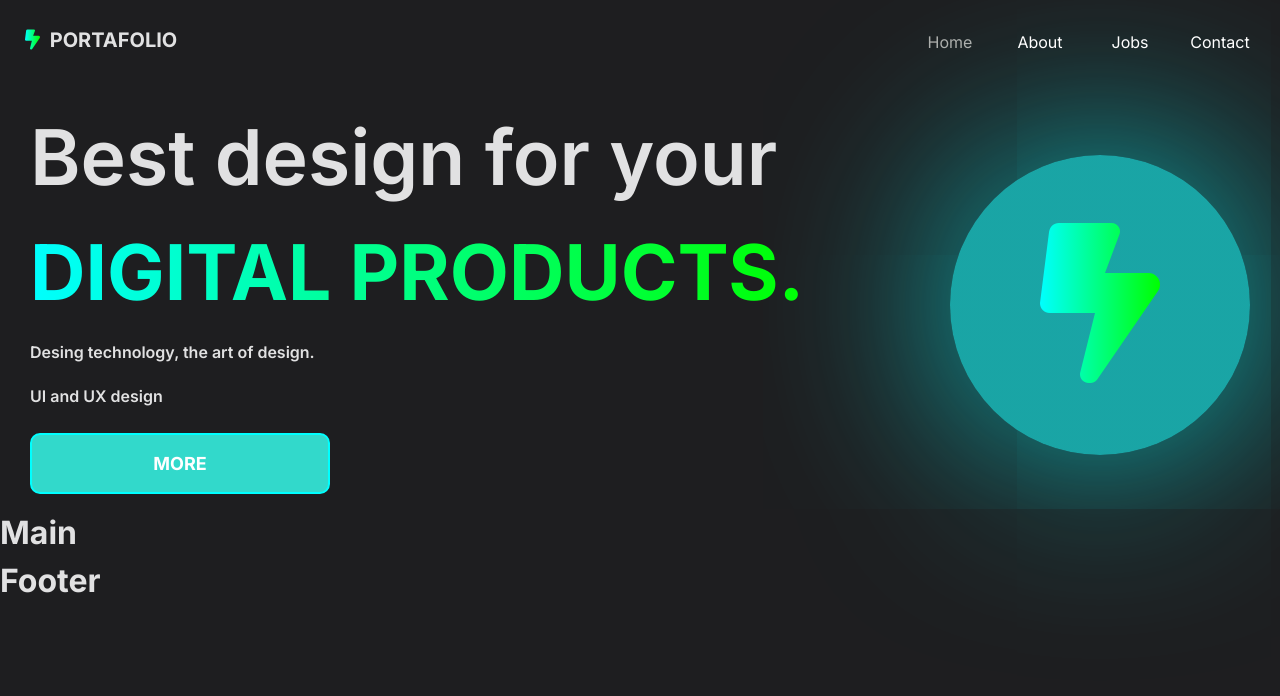
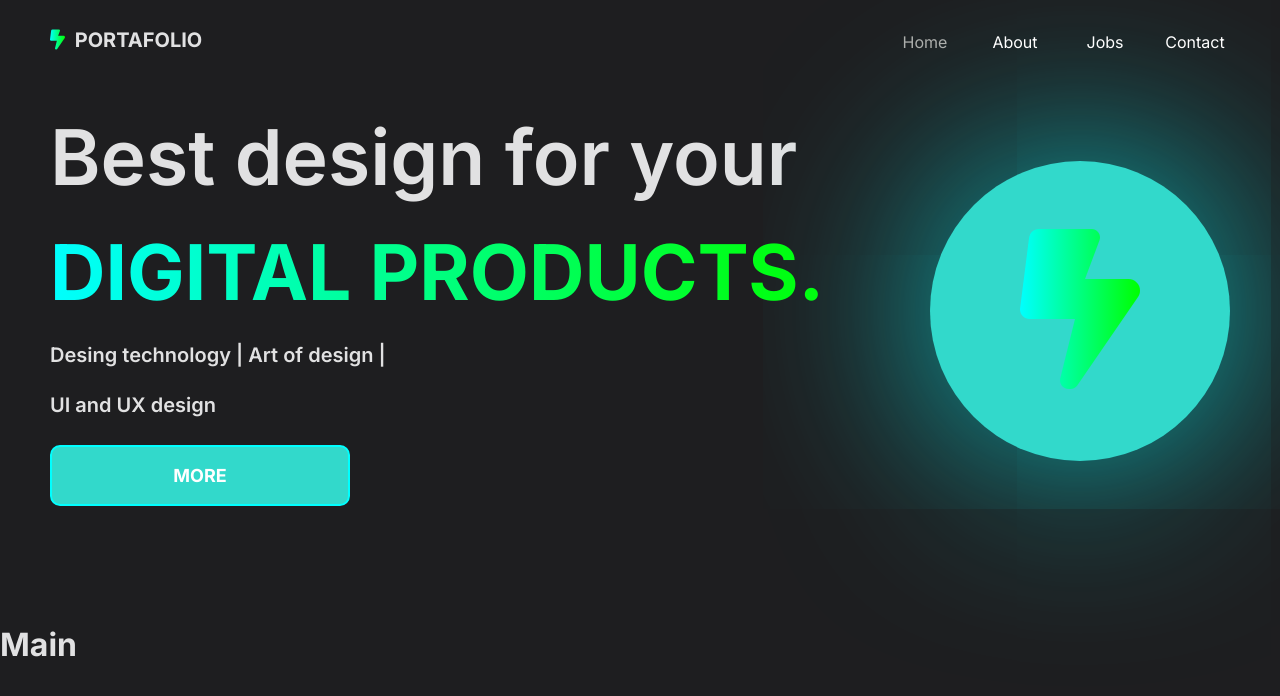
Before and after one commit to RodrigoLaime/portfolio-vite, a React (Vite) app: page / in a window 1280 px wide. Shown: the top 696 px of the page. Built offline with nearby package versions, Linux system fonts and the light colour scheme.

Commit message:
modifie text header

```diff
--- a/src/home/Header.jsx
+++ b/src/home/Header.jsx
@@ -1,6 +1,8 @@
 import React from 'react'
 import '../styles/header.css'
 import { Link } from 'react-router-dom'
+// import LogoImg from '../img/1686511359014.png'
+// import LogoImg from '../img/1686511014336.png'
 
 const Header = () => {
   return (
@@ -11,7 +13,7 @@ const Header = () => {
             <h1>Best design for your <br /> <span>DIGITAL PRODUCTS.</span></h1>
             <ul>
               {/* <li>Hello I am Laime Rodrigo front-end developer</li> */}
-              <li>Desing technology, the art of design.</li>
+              <li>Desing technology | Art of design |</li>
               <li>UI and UX design</li>
             </ul>
             <Link className='header-button' to={'/'}>
@@ -25,10 +27,12 @@ const Header = () => {
           <div className='logo-header'><a className='logo-a' href="#"><i className="fa-solid fa-bolt-lightning"></i></a></div>
         </section>
       </div>
-      {/* <div className="custom-shape-divider-bottom-1686412443">
-        <svg data-name="Layer 1" xmlns="http://www.w3.org/2000/svg" viewBox="0 0 1200 120" preserveAspectRatio="none">
-          <path d="M985.66,92.83C906.67,72,823.78,31,743.84,14.19c-82.26-17.34-168.06-16.33-250.45.39-57.84,11.73-114,31.07-172,41.86A600.21,600.21,0,0,1,0,27.35V120H1200V95.8C1132.19,118.92,1055.71,111.31,985.66,92.83Z" className="shape-fill"></path>
-        </svg>
+      {/* <div className='horizont-header'>
+        <div className="custom-shape-divider-bottom-1686412443">
+          <svg data-name="Layer 1" xmlns="http://www.w3.org/2000/svg" viewBox="0 0 1200 120" preserveAspectRatio="none">
+            <path d="M985.66,92.83C906.67,72,823.78,31,743.84,14.19c-82.26-17.34-168.06-16.33-250.45.39-57.84,11.73-114,31.07-172,41.86A600.21,600.21,0,0,1,0,27.35V120H1200V95.8C1132.19,118.92,1055.71,111.31,985.66,92.83Z" className="shape-fill"></path>
+          </svg>
+        </div>
       </div> */}
     </header>
   )
--- a/src/home/Main.jsx
+++ b/src/home/Main.jsx
@@ -1,8 +1,9 @@
 import React from 'react'
+import '../styles/main.css'
 
 const Main = () => {
   return (
-    <main>
+    <main className='main'>
       <h1>Main</h1>
     </main>
   )
--- a/src/styles/header.css
+++ b/src/styles/header.css
@@ -37,7 +37,7 @@
 
 .header-text div .header-button {
     text-decoration: none;
-    color: white;
+    color: white
 }
 
 .header-text div .header-button .a-header {
@@ -68,8 +68,7 @@
 } */
 
 .logo-header {
-    background: rgba(24, 210, 210, 0.75);
-    background: radial-gradient(circle, rgba(24, 210, 210, 0.75) 0%, rgba(24, 210, 210, 0.75) 100%);
+    background: #32d9cb;
     display: flex;
     justify-content: center;
     align-items: center;
@@ -79,6 +78,7 @@
     box-shadow: 0px 0px 200px 0px rgba(0, 255, 255, 0.75);
     -webkit-box-shadow: 0px 0px 200px 0px rgba(0, 255, 255, 0.75);
     -moz-box-shadow: 0px 0px 200px 0px rgba(0, 255, 255, 0.75);
+    z-index: -1;
 }
 
 .logo-header .logo-a {
@@ -87,18 +87,21 @@
     -webkit-background-clip: text;
     -webkit-text-fill-color: transparent;
     font-size: 10rem;
-
 }
 
 /* library */
-/* .custom-shape-divider-bottom-1686412443 {
+/* .horizont-header{
+    width: 100%;
+    position: relative;
+}
+.custom-shape-divider-bottom-1686412443 {
     position: absolute;
     bottom: 0;
     left: 0;
     width: 100%;
     overflow: hidden;
     line-height: 0;
-    z-index: -1;
+    z-index: 1;
 }
 
 .custom-shape-divider-bottom-1686412443 svg {
@@ -106,10 +109,11 @@
     display: block;
     width: calc(288% + 1.3px);
     height: 126px;
+
 }
 
 .custom-shape-divider-bottom-1686412443 .shape-fill {
-    fill: white
+    fill: #252529
 } */
 
 @media (min-width: 575px) {
@@ -119,13 +123,20 @@
         font-size: 6vw;
     }
 
+    .header-text div ul li {
+        font-size: 20px;
+    }
+
     .header-text div .header-button .a-header {
         max-width: 300px;
     }
 }
 
 @media (min-width: 775px) {
+    /* s */
     .container-header {
+        padding: 0 50px;
+        padding-bottom: 100px;
         flex-direction: row;
         justify-content: space-between;
     }
--- /dev/null
+++ b/src/styles/main.css
@@ -0,0 +1,3 @@
+.main{
+    height: 100vh;
+}
--- a/src/styles/menu.css
+++ b/src/styles/menu.css
@@ -127,3 +127,9 @@
     color: white;
   }
 }
+
+@media (min-width: 775px){
+  .container-nav{
+    padding: 25px 50px;
+  }
+}
```
Also changed, not shown: src/img/1686511014336.png (added), src/img/1686511359014.png (added).
